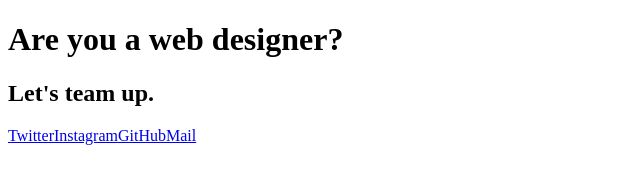
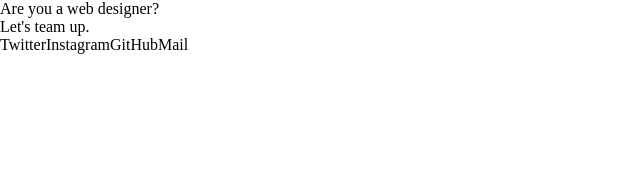
Before and after one commit to kyrelldixon/designer-recruitment, a Gatsby site: page / in a window 1280 px wide. Shown: the whole page, without its empty margins (0-640 px from the left). Built offline with nearby package versions, Linux system fonts and the light colour scheme; Gatsby itself is replaced by a stand-in of ours.

Commit message:
Add base styles

```diff
--- /dev/null
+++ b/src/global-styles.css
@@ -0,0 +1,32 @@
+html {
+  box-sizing: border-box;
+  font-size: 16px;
+}
+
+*, *:before, *:after {
+  box-sizing: inherit;
+}
+
+html, body {
+  margin: 0;
+  padding: 0;
+  font-weight: normal;
+  width: 100%;
+  height: 100%;
+}
+
+h1, h2 {
+  margin: 0;
+  padding: 0;
+  font-size: inherit;
+  font-weight: inherit;
+}
+
+a {
+  text-decoration: none;
+  color: inherit;
+}
+
+a:visited {
+  color: inherit;
+}
--- a/src/pages/index.js
+++ b/src/pages/index.js
@@ -1,6 +1,8 @@
 import React from "react"
 import Layout from "../components/layout"
-import FloatingContainer from "../components/floating-container";
+import FloatingContainer from "../components/floating-container"
+
+import "../global-styles.css"
 
 export default () => (
   <Layout>
```
